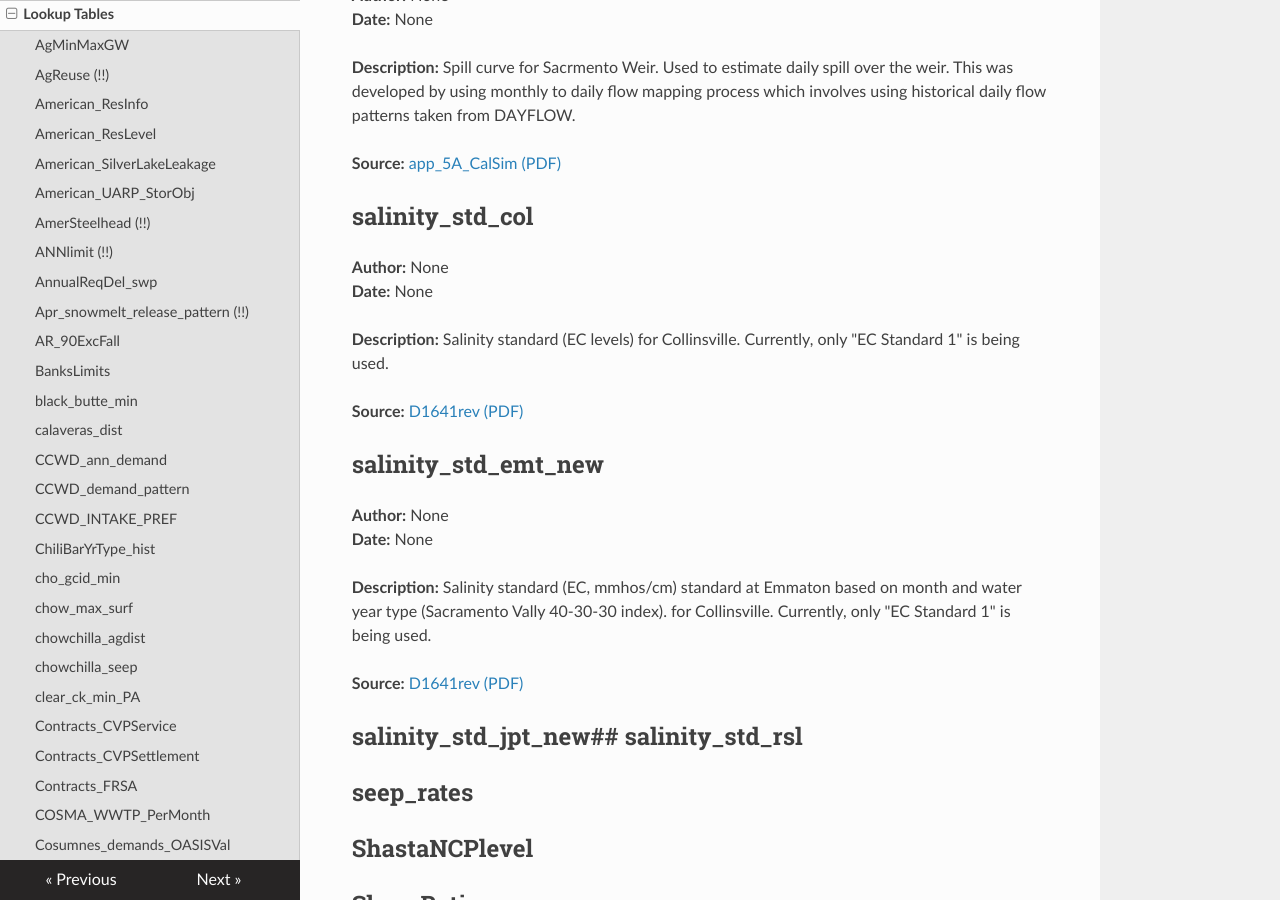
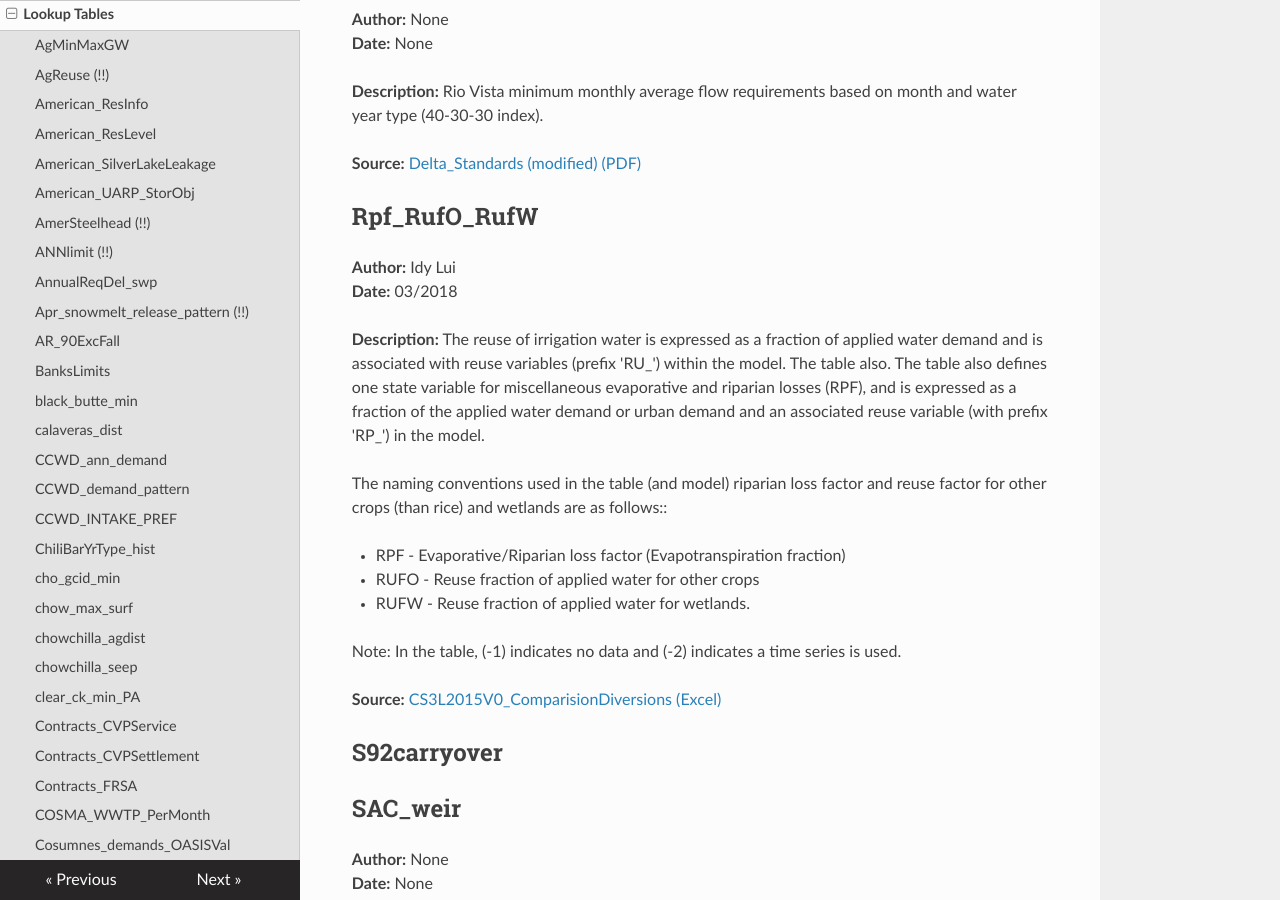
Before and after one commit to CentralValleyModeling/centralvalleymodeling.github.io, an MkDocs documentation site: the page built from docs/lookuptables.md, in a window 1280 px wide and 900 px high, scrolled down 19720 px. Built offline with MkDocs 1.6.1, drawn with Linux system fonts in a browser that asks for light colours; nearby versions of some CDN libraries; some of the changed text lies outside the part shown.

Commit message:
Update lookuptables.md

```diff
--- a/docs/lookuptables.md
+++ b/docs/lookuptables.md
@@ -263,6 +263,22 @@
 ## FK_delivery_dist
 ## FK_delivery_total
 ## FlowLossFactors
+**Author:** Idy Lui
+**Date:**  03/2018
+
+**Description:**
+These loss fractions determine what fraction of the surface water delivery is lost to evaporation, horizontal seepage to canal toe drains, vertical percolation to the underlying aquifer, or spills from the end of the canal distribution system back to the stream or river.
+
+Then naming conventions for these loss factors are as follows:
+
+- EVF - Evaporative loss fraction
+- LFF - Lateral flow loss fraction
+- DPF - Deep percolation loss fraction
+- OSF - Canal operating spill fraction
+
+
+**Source:** [CS3L2015V0_ComparisionDiversions  (Excel)](https://cadwr.box.com/s/t60uwj6db0hzzfoks4xdgfq9nz4hxdkt)
+
 ## FolEvapCoef
 ## FRE_No_Notch
 **Author:** None
@@ -579,6 +595,23 @@
 **Source:** [Delta_Standards (modified) (PDF)](https://cadwr.box.com/s/sp1gpydb5d9q8aw6l5nf445h6r6tqtvt)
 
 ## Rpf_RufO_RufW
+**Author:** Idy Lui
+**Date:**  03/2018
+
+**Description:** The reuse of irrigation water is expressed as a fraction of applied water demand and is associated with reuse variables (prefix 'RU_') within the model.  The table also.
+The table also defines one state variable for miscellaneous evaporative and riparian losses (RPF), and is expressed as a fraction of the applied water demand or urban demand and an associated reuse variable (with prefix 'RP_') in the model.
+
+The naming conventions used in the table (and model) riparian loss factor and reuse factor for other crops (than rice) and wetlands are as follows::
+
+- RPF - Evaporative/Riparian loss factor (Evapotranspiration fraction)
+- RUFO - Reuse fraction of applied water for other crops
+- RUFW - Reuse fraction of applied water for wetlands.
+
+Note: In the table, (-1) indicates no data and (-2) indicates a time series is used.
+
+**Source:** [CS3L2015V0_ComparisionDiversions (Excel)](https://cadwr.box.com/s/t60uwj6db0hzzfoks4xdgfq9nz4hxdkt)
+
+
 ## S92carryover
 ## SAC_weir
 **Author:** None
```
